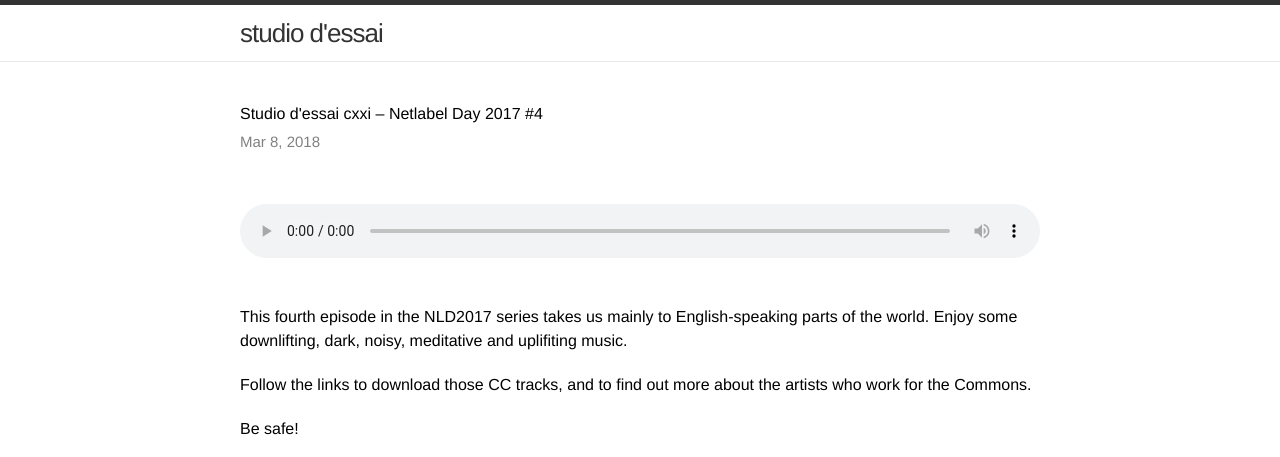
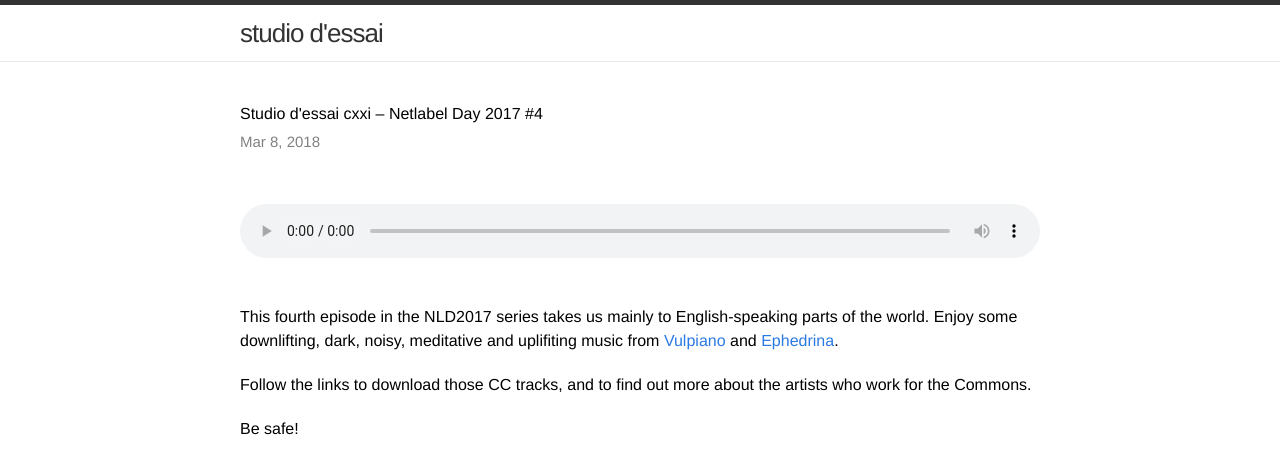
Before and after one commit to studio-dessai/studio-dessai.github.io, a Jekyll site: the page built from _posts/2018-03-08-sdecxxi.md, in a window 1280 px wide, cut to the strip 0-457 px from the top of the page. Built offline with Jekyll 4.4.1, drawn with Linux system fonts in a browser that asks for light colours.

Commit message:
+ labels

```diff
--- a/_posts/2018-03-08-sdecxxi.md
+++ b/_posts/2018-03-08-sdecxxi.md
@@ -3,7 +3,7 @@ layout: post
 title: "Studio d'essai cxxi – Netlabel Day 2017 #4"
 ---
 
-This fourth episode in the NLD2017 series takes us mainly to English-speaking parts of the world. Enjoy some downlifting, dark, noisy, meditative and uplifiting music.
+This fourth episode in the NLD2017 series takes us mainly to English-speaking parts of the world. Enjoy some downlifting, dark, noisy, meditative and uplifiting music from [Vulpiano](https://musicbrainz.org/label/5b48d869-3334-448c-b8e4-ac6d3a152de8) and [Ephedrina](https://musicbrainz.org/label/583d1365-cca2-4788-85bb-cd94c40d04ee).
 
 Follow the links to download those CC tracks, and to find out more about the artists who work for the Commons.
 
```
